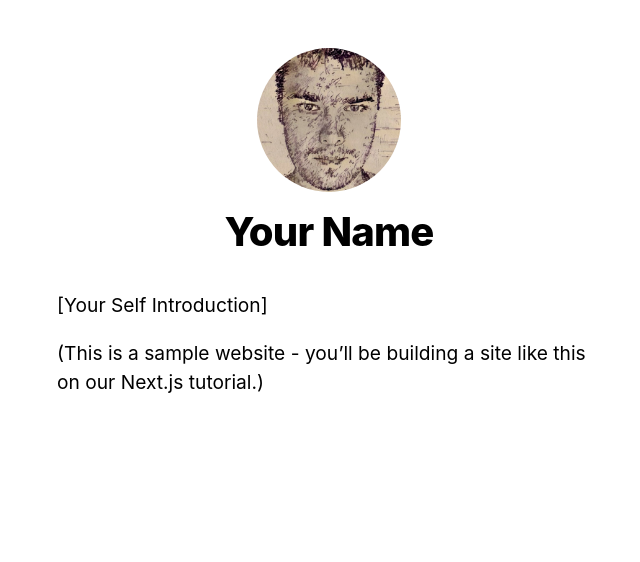
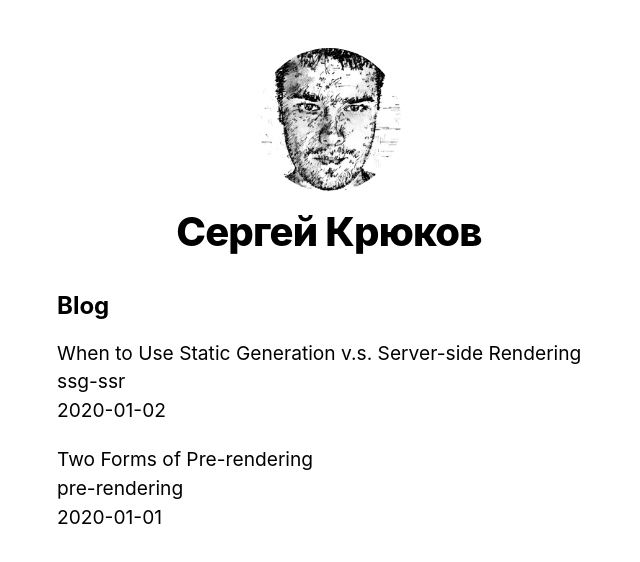
Before and after one commit to SergeiKrk/next-learn, a Next.js app: page / in a window 1280 px wide. Shown: the top 562 px of the page, without its empty margins (311-951 px from the left). Built offline with nearby package versions, Linux system fonts and the light colour scheme.

Commit message:
Implement getStaticProps

```diff
--- a/components/layout.js
+++ b/components/layout.js
@@ -4,7 +4,7 @@
 import utilStyles from "../styles/utils.module.css";
 import Link from "next/link";
 
-const name = "Your Name";
+const name = "Сергей Крюков";
 export const siteTitle = "Next.js Sample Website";
 
 export default function Layout({ children, home }) {
--- /dev/null
+++ b/lib/posts.js
@@ -0,0 +1,60 @@
+import fs from "fs";
+import path from "path";
+import matter from "gray-matter";
+
+const postsDirectory = path.join(process.cwd(), "posts");
+
+export function getSortedPostsData() {
+  // Get file names under /posts
+  const fileNames = fs.readdirSync(postsDirectory);
+  const allPostsData = fileNames.map((fileName) => {
+    // Remove ".md" from file name to get id
+    const id = fileName.replace(/\.md$/, "");
+
+    // Read markdown file as string
+    const fullPath = path.join(postsDirectory, fileName);
+    const fileContents = fs.readFileSync(fullPath, "utf8");
+
+    // Use gray-matter to parse the post metadata section
+    const matterResult = matter(fileContents);
+
+    // Combine the data with the id
+    return {
+      id,
+      ...matterResult.data,
+    };
+  });
+  // Sort posts by date
+  return allPostsData.sort((a, b) => {
+    if (a.date < b.date) {
+      return 1;
+    } else {
+      return -1;
+    }
+  });
+}
+
+export function getAllPostIds() {
+  const fileNames = fs.readdirSync(postsDirectory);
+  return fileNames.map((fileName) => {
+    return {
+      params: {
+        id: fileName.replace(/\.md$/, ""),
+      },
+    };
+  });
+}
+
+export function getPostData(id) {
+  const fullPath = path.join(postsDirectory, `${id}.md`);
+  const fileContents = fs.readFileSync(fullPath, "utf8");
+
+  // Use gray-matter to parse the post metadata section
+  const matterResult = matter(fileContents);
+
+  // Combine the data with the id
+  return {
+    id,
+    ...matterResult.data,
+  };
+}
--- a/pages/index.js
+++ b/pages/index.js
@@ -1,19 +1,35 @@
-import Head from "next/head";
 import Layout, { siteTitle } from "../components/layout";
 import utilStyles from "../styles/utils.module.css";
+import { getSortedPostsData } from "../lib/posts";
 
-export default function Home() {
+export async function getStaticProps() {
+  const allPostsData = getSortedPostsData();
+  return {
+    props: {
+      allPostsData,
+    },
+  };
+}
+
+export default function Home({ allPostsData }) {
   return (
     <Layout home>
-      <Head>
-        <title>{siteTitle}</title>
-      </Head>
-      <section className={utilStyles.headingMd}>
-        <p>[Your Self Introduction]</p>
-        <p>
-          (This is a sample website - you’ll be building a site like this on{" "}
-          <a href="https://nextjs.org/learn">our Next.js tutorial</a>.)
-        </p>
+      {/* Keep the existing code here */}
+
+      {/* Add this <section> tag below the existing <section> tag */}
+      <section className={`${utilStyles.headingMd} ${utilStyles.padding1px}`}>
+        <h2 className={utilStyles.headingLg}>Blog</h2>
+        <ul className={utilStyles.list}>
+          {allPostsData.map(({ id, date, title }) => (
+            <li className={utilStyles.listItem} key={id}>
+              {title}
+              <br />
+              {id}
+              <br />
+              {date}
+            </li>
+          ))}
+        </ul>
       </section>
     </Layout>
   );
```
Also changed, not shown: pages/posts/[id].js (added, +31 -0 lines), pages/posts/first-post.js (deleted, +0 -19 lines), public/images/profile.jpg.
